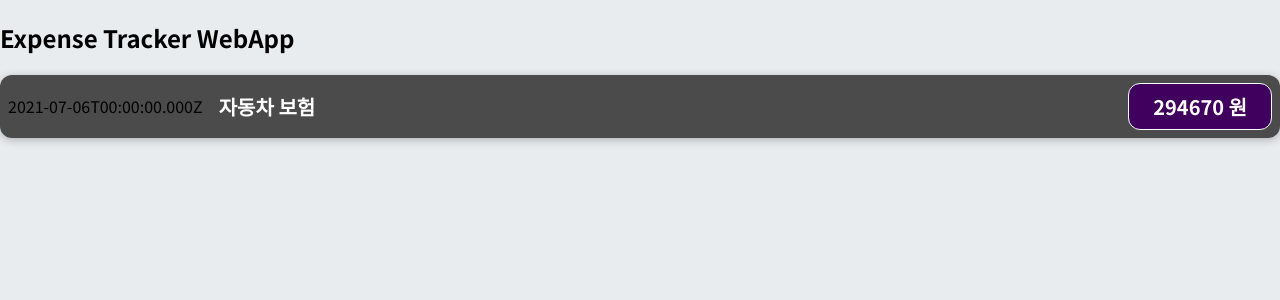
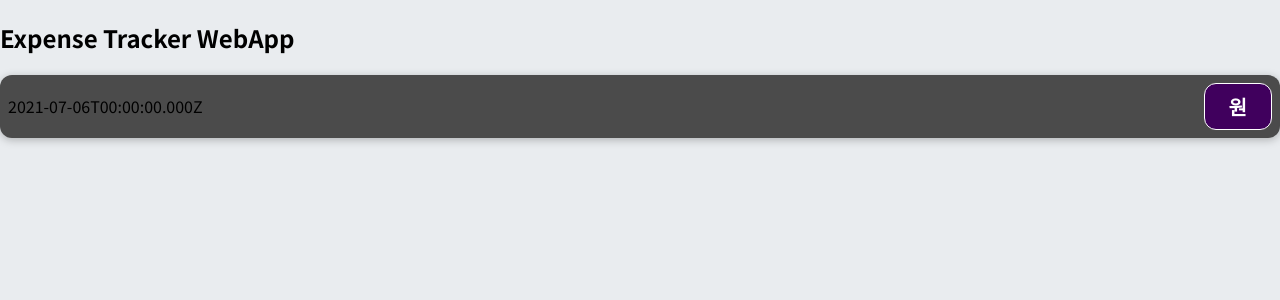
Before and after one commit to glenn-a810/Study, a React (Create React App) app in the folder expense-tracker/: page / in a window 1280 px wide. Shown: the top 300 px of the page. Built offline with nearby package versions, Linux system fonts and the light colour scheme.

Commit message:
props 기초 다시보기

```diff
--- a/expense-tracker/src/components/ExpenseItem.js
+++ b/expense-tracker/src/components/ExpenseItem.js
@@ -1,6 +1,6 @@
 import './ExpenseItem.css'
 
-function ExpenseItem() {
+function ExpenseItem(props) {
     const expenseDate = new Date(2021, 6, 6)
     const expenseTitle = '자동차 보험'
     const expenseAmount = 294670
@@ -9,8 +9,8 @@
         <div className='expense-item'>
             <div>{expenseDate.toISOString()}</div>
             <div className='expense-item__description'>
-                <h2>{expenseTitle}</h2>
-                <div className='expense-item__price'>{expenseAmount} 원</div>
+                <h2>{props.title}</h2>
+                <div className='expense-item__price'>{props.amount} 원</div>
             </div>
         </div>
     )
```
